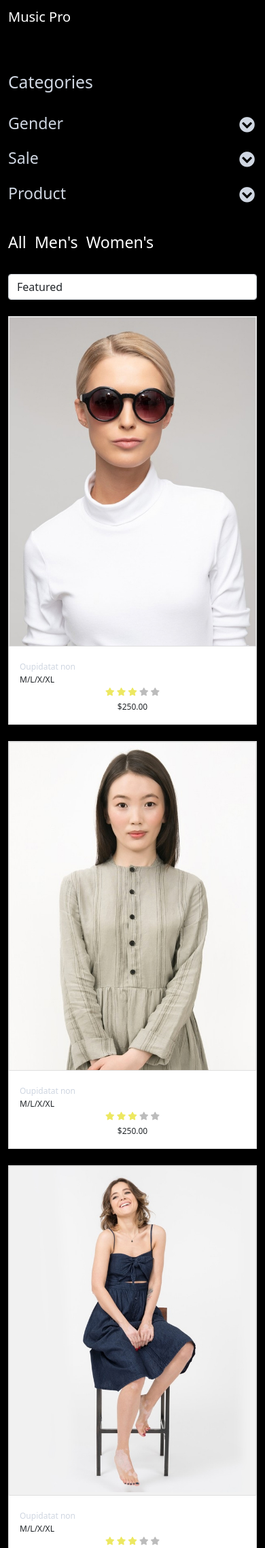
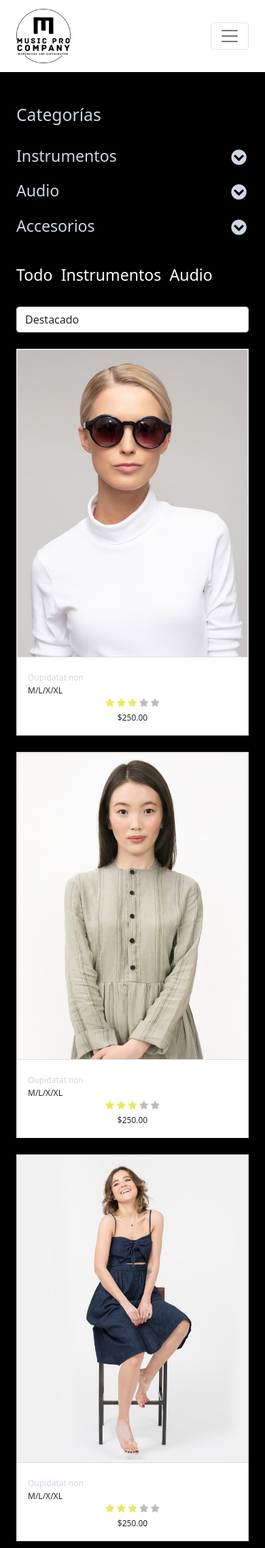
Before and after one commit to Nyafiu/Integracion_MusicPro, a Flask app: page /shop in a window 390 px wide. Shown: the top 2277 px of the page at 68% size. Run offline with Flask 3, Linux system fonts and the light colour scheme; some libraries are stand-ins or nearby versions.

Commit message:
cambios en header, navbar mas responsivo, enlace a tienda

```diff
--- a/src/static/assets/css/custom.css
+++ b/src/static/assets/css/custom.css
@@ -97,3 +97,8 @@ body {
 .s{
     font-size: 25px;
 }
+
+.navbar .dropdown-menu {
+    position: relative;
+    z-index: 1001;
+}
--- a/src/templates/shop.html
+++ b/src/templates/shop.html
@@ -2,21 +2,26 @@
 <html lang="en">
 
 <head>
-    <title>Zay Shop eCommerce HTML CSS Template</title>
+    <title>Music Pro</title>
     <meta charset="utf-8">
     <meta name="viewport" content="width=device-width, initial-scale=1">
 
     <link rel="apple-touch-icon" href="{{ url_for('static', filename='assets/img/apple-icon.png') }}">
     <link rel="shortcut icon" type="image/x-icon" href="{{ url_for('static', filename='assets/img/favicon.ico') }}">
-
+    <link href="https://cdn.jsdelivr.net/npm/bootstrap@5.3.0-alpha3/dist/css/bootstrap.min.css" rel="stylesheet" integrity="sha384-KK94CHFLLe+nY2dmCWGMq91rCGa5gtU4mk92HdvYe+M/SXH301p5ILy+dN9+nJOZ" crossorigin="anonymous">
     <link rel="stylesheet" href="{{ url_for('static', filename='assets/css/bootstrap.min.css') }}">
     <link rel="stylesheet" href="{{ url_for('static', filename='assets/css/templatemo.css') }}">
     <link rel="stylesheet" href="{{ url_for('static', filename='assets/css/custom.css') }}">
+
+    <!-- íconos de bootstrap -->
+    <link rel="stylesheet" href="https://cdn.jsdelivr.net/npm/bootstrap-icons@1.7.2/font/bootstrap-icons.css">
+
 
     <!-- Load fonts style after rendering the layout styles -->
     <link rel="stylesheet" href="https://fonts.googleapis.com/css2?family=Roboto:wght@100;200;300;400;500;700;900&display=swap">
     <link rel="stylesheet" href="{{ url_for('static', filename='assets/css/fontawesome.min.css') }}">
 </head>
+
 
 <body>
     <!-- Start Top Nav -->
@@ -25,7 +30,7 @@
             <div class="w-100 d-flex justify-content-between">
                 <div>
                     <i class="fa fa-envelope mx-2"></i>
-                    <a class="navbar-sm-brand text-light text-decoration-none" href="mailto:info@company.com">info@company.com</a>
+                    <a class="navbar-sm-brand text-light text-decoration-none" href="mailto:info@company.com">info@musicpro.cl</a>
                     <i class="fa fa-phone mx-2"></i>
                     <a class="navbar-sm-brand text-light text-decoration-none" href="tel:010-020-0340">010-020-0340</a>
                 </div>
@@ -40,59 +45,44 @@
     </nav>
     <!-- Close Top Nav -->
 
-
-<!-- Header -->
-<nav class="navbar navbar-expand-lg navbar-light shadow bg-dark">
-    <div class="container d-flex justify-content-between align-items-center">
-
-        <a class="navbar-brand text-success logo h1 align-self-center" href="{{ url_for('index') }}">
-            Music Pro
+<!-- header con bootstrap -->
+<nav class="navbar navbar-expand-lg navbar-light bg-white">
+    <div class="container-fluid">
+        <a class="navbar-brand">
+            <img src="{{ url_for('static', filename='assets/img/music_pro.png') }}" alt="Music Pro" width="80" height="80">
         </a>
-
-        <button class="navbar-toggler border-0" type="button" data-bs-toggle="collapse" data-bs-target="#templatemo_main_nav" aria-controls="navbarSupportedContent" aria-expanded="false" aria-label="Toggle navigation">
+        <button class="navbar-toggler" type="button" data-bs-toggle="collapse" data-bs-target="#navbarNavDropdown" aria-controls="navbarNavDropdown" aria-expanded="false" aria-label="Toggle navigation">
             <span class="navbar-toggler-icon"></span>
         </button>
-
-        <div class="align-self-center collapse navbar-collapse flex-fill  d-lg-flex justify-content-lg-between" id="templatemo_main_nav">
-            <div class="flex-fill">
-                <ul class="nav navbar-nav d-flex justify-content-between mx-lg-auto">
+        <div class="collapse navbar-collapse" id="navbarNavDropdown">
+            <ul class="navbar-nav">
                 <li class="nav-item">
-                        <a class="nav-link" href="{{ url_for('index') }}">Home</a>
+                    <a class="nav-link active" aria-current="page" href="{{ url_for('index') }}">Home</a>
+                </li>
+                <li class="nav-item dropdown">
+                    <a class="nav-link dropdown-toggle" href="#" id="navbarDropdownMenuLink" role="button" data-bs-toggle="dropdown" aria-expanded="false">
+                        Categorías
+                    </a>
+                    <ul class="dropdown-menu" aria-labelledby="navbarDropdownMenuLink">
+                        <li><a class="dropdown-item" href="#">Audio</a></li>
+                        <li><a class="dropdown-item" href="#">Guitarras</a></li>
+                        <li><a class="dropdown-item" href="#">Bajos</a></li>
+                        <li><a class="dropdown-item" href="#">Baterías y percusión</a></li>
+                        <li><a class="dropdown-item" href="#">Pianos y teclados</a></li>
+                    </ul>
                 </li>
                 <li class="nav-item">
-                        <a class="nav-link" href="{{ url_for('about') }}">About</a>
+                    <a class="nav-link" href="#">Sucursales</a>
                 </li>
                 <li class="nav-item">
-                        <a class="nav-link" href="{{ url_for('shop') }}">Shop</a>
-                    </li>
-                    <li class="nav-item">
-                        <a class="nav-link" href="{{ url_for('contact') }}">Contact</a>
+                    <a class="nav-link" href="shop">Tienda</a>
                 </li>
             </ul>
+            <form class="d-flex ms-auto" role="search">
+                <input class="form-control me-2" type="search" placeholder="¿Qué estás buscando?" aria-label="Search">
+                <button class="btn btn-outline-dark" type="submit">Search</button>
+            </form>
         </div>
-            <div class="navbar align-self-center d-flex">
-                <div class="d-lg-none flex-sm-fill mt-3 mb-4 col-7 col-sm-auto pr-3">
-                    <div class="input-group">
-                        <input type="text" class="form-control" id="inputMobileSearch" placeholder="Search ...">
-                        <div class="input-group-text">
-                            <i class="fa fa-fw fa-search"></i>
-                        </div>
-                    </div>
-                </div>
-                <a class="nav-icon d-none d-lg-inline" href="#" data-bs-toggle="modal" data-bs-target="#templatemo_search">
-                    <i class="fa fa-fw fa-search text-light mr-2"></i>
-                </a>
-                <a class="nav-icon position-relative text-decoration-none" href="#">
-                    <i class="fa fa-fw fa-cart-arrow-down text-light mr-1"></i>
-                    <span class="position-absolute top-0 left-100 translate-middle badge rounded-pill bg-light text-light">7</span>
-                </a>
-                <a class="nav-icon position-relative text-decoration-none" href="#">
-                    <i class="fa fa-fw fa-user text-light mr-3"></i>
-                    <span class="position-absolute top-0 left-100 translate-middle badge rounded-pill bg-light text-light">+99</span>
-                </a>
-            </div>
-        </div>
-
     </div>
 </nav>
 <!-- Close Header -->
@@ -121,69 +111,73 @@
     <!-- Start Content -->
     <div class="container py-5 bg-dark">
         <div class="row">
-
             <div class="col-lg-3">
-                <h1 class="h2 pb-4 text-light">Categories</h1>
+                <h1 class="h2 pb-4 text-light">Categorías</h1>
                 <ul class="list-unstyled templatemo-accordion">
                     <li class="pb-3">
                         <a class="collapsed d-flex justify-content-between h3 text-decoration-none" href="#">
-                            Gender
+                            Instrumentos
                             <i class="fa fa-fw fa-chevron-circle-down mt-1"></i>
                         </a>
                         <ul class="collapse show list-unstyled pl-3">
-                            <li><a class="text-decoration-none" href="#">Men</a></li>
-                            <li><a class="text-decoration-none" href="#">Women</a></li>
+                            <li><a class="text-decoration-none" href="#">Guitarras</a></li>
+                            <li><a class="text-decoration-none" href="#">Bajos</a></li>
+                            <li><a class="text-decoration-none" href="#">Baterías</a></li>
+                            <li><a class="text-decoration-none" href="#">Pianos y Teclados</a></li>
                         </ul>
                     </li>
                     <li class="pb-3">
                         <a class="collapsed d-flex justify-content-between h3 text-decoration-none" href="#">
-                            Sale
+                            Audio
                             <i class="pull-right fa fa-fw fa-chevron-circle-down mt-1"></i>
                         </a>
                         <ul id="collapseTwo" class="collapse list-unstyled pl-3">
-                            <li><a class="text-decoration-none" href="#">Sport</a></li>
-                            <li><a class="text-decoration-none" href="#">Luxury</a></li>
+                            <li><a class="text-decoration-none" href="#">Micrófonos</a></li>
+                            <li><a class="text-decoration-none" href="#">Auriculares</a></li>
+                            <li><a class="text-decoration-none" href="#">Amplificadores</a></li>
                         </ul>
                     </li>
                     <li class="pb-3">
                         <a class="collapsed d-flex justify-content-between h3 text-decoration-none" href="#">
-                            Product
+                            Accesorios
                             <i class="pull-right fa fa-fw fa-chevron-circle-down mt-1"></i>
                         </a>
                         <ul id="collapseThree" class="collapse list-unstyled pl-3">
-                            <li><a class="text-decoration-none" href="#">Bag</a></li>
-                            <li><a class="text-decoration-none" href="#">Sweather</a></li>
-                            <li><a class="text-decoration-none" href="#">Sunglass</a></li>
+                            <li><a class="text-decoration-none" href="#">Cuerdas</a></li>
+                            <li><a class="text-decoration-none" href="#">Baquetas</a></li>
+                            <li><a class="text-decoration-none" href="#">Afinadores</a></li>
                         </ul>
                     </li>
                 </ul>
             </div>
+
 
             <div class="col-lg-9">
                             <div class="row">
                                 <div class="col-md-6">
                                     <ul class="list-inline shop-top-menu pb-3 pt-1">
                                         <li class="list-inline-item">
-                                <a class="h3 text-dark text-decoration-none mr-3" href="#">All</a>
+                                            <a class="h3 text-dark text-decoration-none mr-3" href="#">Todo</a>
                                         </li>
                                         <li class="list-inline-item">
-                                <a class="h3 text-dark text-decoration-none mr-3" href="#">Men's</a>
+                                            <a class="h3 text-dark text-decoration-none mr-3" href="#">Instrumentos</a>
                                         </li>
                                         <li class="list-inline-item">
-                                <a class="h3 text-dark text-decoration-none" href="#">Women's</a>
+                                            <a class="h3 text-dark text-decoration-none" href="#">Audio</a>
                                         </li>
                                     </ul>
                                 </div>
                                 <div class="col-md-6 pb-4">
                                     <div class="d-flex">
                                         <select class="form-control">
-                                <option>Featured</option>
-                                <option>A to Z</option>
-                                <option>Item</option>
+                                            <option>Destacado</option>
+                                            <option>De la A a la Z</option>
+                                            <option>Por categoría</option>
                                         </select>
                                     </div>
                                 </div>
                             </div>
+
                 <div class="row">
                     <div class="col-md-4">
                         <div class="card mb-4 product-wap rounded-0">
@@ -541,39 +535,6 @@
     <!-- Start Footer -->
     <footer class="bg-dark" id="tempaltemo_footer">
         <div class="container">
-            <div class="row">
-
-                <div class="col-md-4 pt-5">
-                    <h2 class="h2 text-success border-bottom pb-3 border-light logo">Zay Shop</h2>
-                    <ul class="list-unstyled text-light footer-link-list">
-                        <li>
-                            <i class="fas fa-map-marker-alt fa-fw"></i>
-                            123 Consectetur at ligula 10660
-                        </li>
-                        <li>
-                            <i class="fa fa-phone fa-fw"></i>
-                            <a class="text-decoration-none" href="tel:010-020-0340">010-020-0340</a>
-                        </li>
-                        <li>
-                            <i class="fa fa-envelope fa-fw"></i>
-                            <a class="text-decoration-none" href="mailto:info@company.com">info@company.com</a>
-                        </li>
-                    </ul>
-                </div>
-
-                <div class="col-md-4 pt-5">
-                    <h2 class="h2 text-light border-bottom pb-3 border-light">Further Info</h2>
-                    <ul class="list-unstyled text-light footer-link-list">
-                        <li><a class="text-decoration-none" href="#">Home</a></li>
-                        <li><a class="text-decoration-none" href="#">About Us</a></li>
-                        <li><a class="text-decoration-none" href="#">Shop Locations</a></li>
-                        <li><a class="text-decoration-none" href="#">FAQs</a></li>
-                        <li><a class="text-decoration-none" href="#">Contact</a></li>
-                    </ul>
-                </div>
-
-            </div>
-
             <div class="row text-light mb-4">
                 <div class="col-12 mb-3">
                     <div class="w-100 my-3 border-top border-light"></div>
```
Also changed, not shown: src/templates/index.html (+18 -50 lines). Lines whose indentation alone changed are shown as unchanged.
